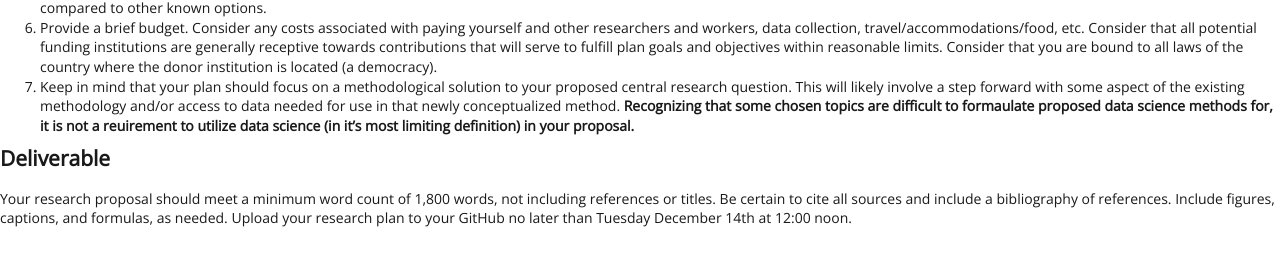
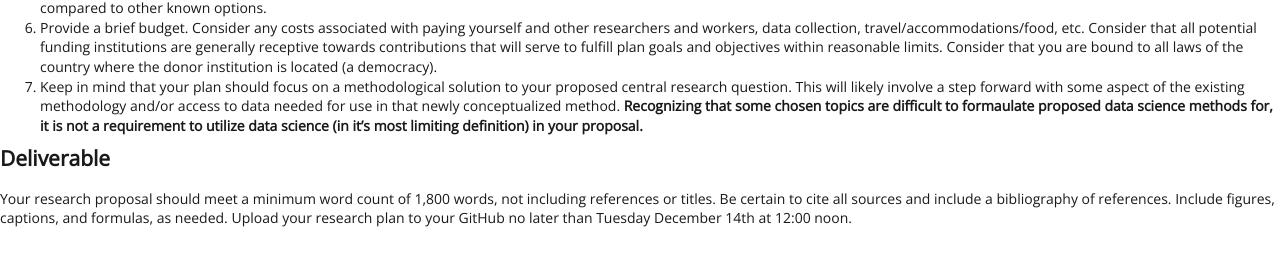
Before and after one commit to EMBrewer/dat150, a Jekyll site: the page built from _posts/2021-09-10-Final.md, in a window 1280 px wide. Shown: the part 277-543 px from the top of the page. Built offline with Jekyll 4.4.1, drawn with Linux system fonts in a browser that asks for light colours; our own code applies the rules of GitHub Pages for plain Markdown files.

Commit message:
Update 2021-09-10-Final.md

```diff
--- a/_posts/2021-09-10-Final.md
+++ b/_posts/2021-09-10-Final.md
@@ -8,7 +8,7 @@ Write a research proposal that you plan to implement in order to answer your cen
 4. Argue why the funders should consider your research plan. You are welcome to compare your plan to other methods that were identified as part of your literature review or methodological investigation. Focus only on comparing the pros and cons of methods within the context of your application.
 5. Which objections do you expect in response to your plan? Provide arguments against those possible concerns. If applicable, include justification for your selected research design when compared to other known options.
 6. Provide a brief budget. Consider any costs associated with paying yourself and other researchers and workers, data collection, travel/accommodations/food, etc. Consider that all potential funding institutions are generally receptive towards contributions that will serve to fulfill plan goals and objectives within reasonable limits. Consider that you are bound to all laws of the country where the donor institution is located (a democracy).
-7. Keep in mind that your plan should focus on a methodological solution to your proposed central research question. This will likely involve a step forward with some aspect of the existing methodology and/or access to data needed for use in that newly conceptualized method. **Recognizing that some chosen topics are difficult to formaulate proposed data science methods for, it is not a reuirement to utilize data science (in it's most limiting definition) in your proposal.**
+7. Keep in mind that your plan should focus on a methodological solution to your proposed central research question. This will likely involve a step forward with some aspect of the existing methodology and/or access to data needed for use in that newly conceptualized method. **Recognizing that some chosen topics are difficult to formaulate proposed data science methods for, it is not a requirement to utilize data science (in it's most limiting definition) in your proposal.**
 
 ## Deliverable
 
```
